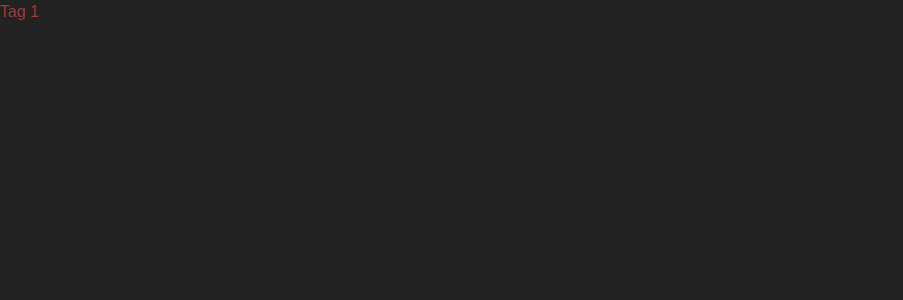
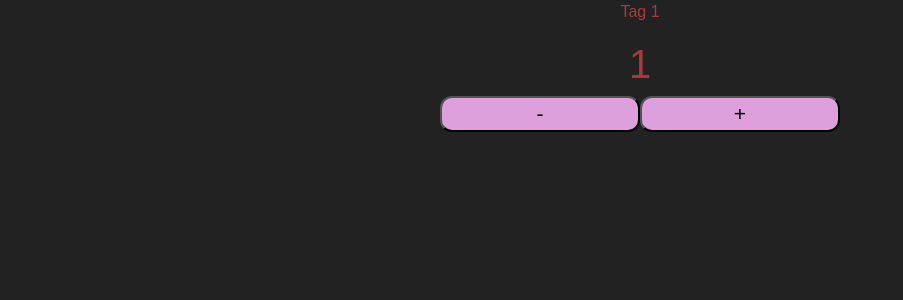
Before and after one commit to leoportogtr86/angular, an Angular app in the folder frontend/: page / in a window 1280 px wide. Shown: the top 300 px of the page, without its empty margins (0-903 px from the left). Built offline with nearby package versions, Linux system fonts and the light colour scheme.

Commit message:
ngSwitch para testar varias condicoes - add botao de contador para alterar os valores

```diff
--- a/frontend/src/app/components/ng-switch/ng-switch.component.css
+++ b/frontend/src/app/components/ng-switch/ng-switch.component.css
@@ -0,0 +1,6 @@
+button{
+    width: 200px;
+    background-color: plum;
+    border-radius: 12px;
+    font-size: 21px;
+}
--- a/frontend/src/app/components/ng-switch/ng-switch.component.html
+++ b/frontend/src/app/components/ng-switch/ng-switch.component.html
@@ -1,4 +1,4 @@
-<div class="flex justify-center flex-row">
+<div class="flex justify-center flex-col">
 
 
     <div [ngSwitch]="x" class="div">
@@ -13,5 +13,15 @@
 
     </div>
 
+    <h1 class="title">{{x}}</h1>
+
+    <div class="flex">
+        <button (click)="menos()">-</button>
+        <button (click)="mais()">+</button>
+
+    </div>
+
+
+
 
 </div>
--- a/frontend/src/app/components/ng-switch/ng-switch.component.ts
+++ b/frontend/src/app/components/ng-switch/ng-switch.component.ts
@@ -14,4 +14,16 @@ export class NgSwitchComponent implements OnInit {
   ngOnInit(): void {
   }
 
+
+  mais(): void{
+
+    this.x++
+  }
+
+
+  menos(): void{
+
+    this.x--
+  }
+
 }
```
